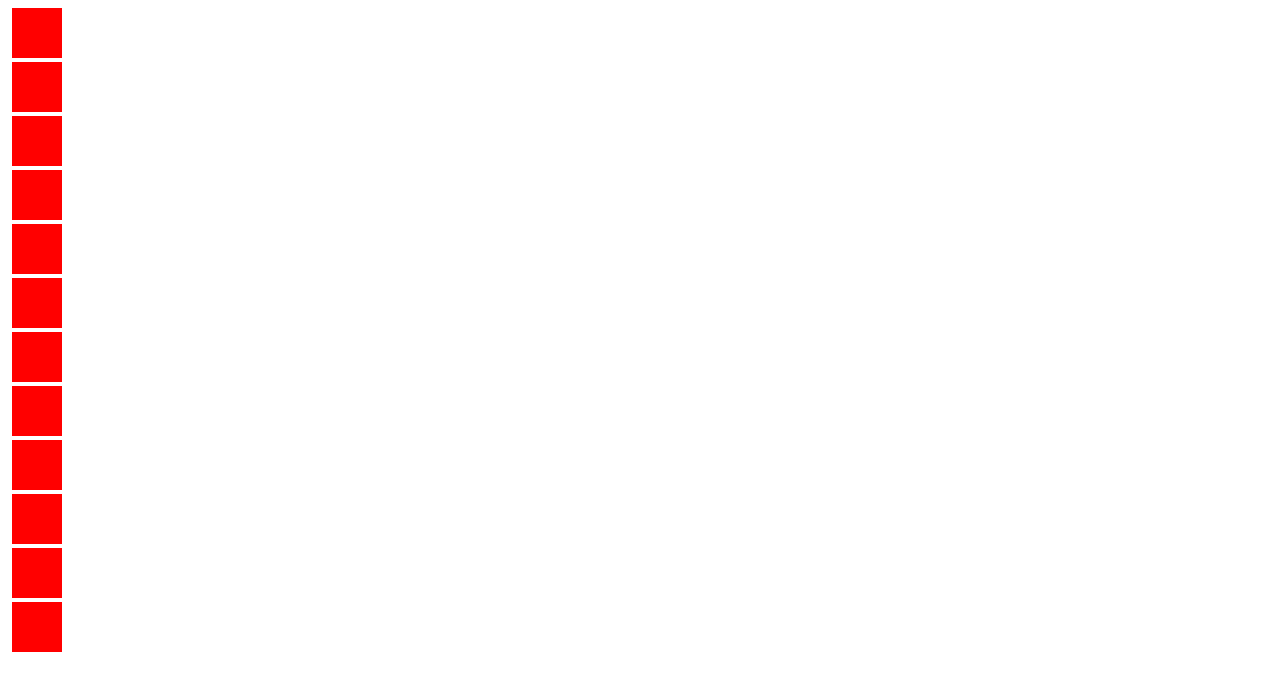
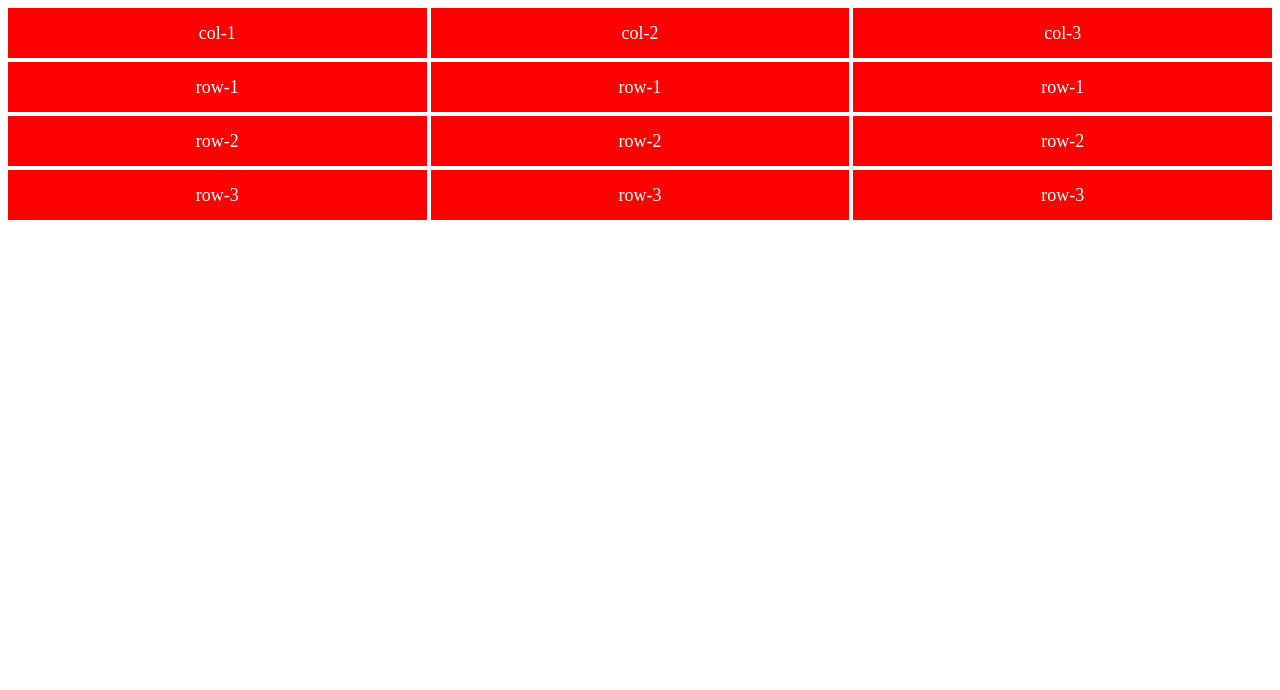
Before and after one commit to daniel-schroeder-dev/responsive-tables, a website: page index.html in a window 1280 px wide. Drawn offline with Linux system fonts and the light colour scheme.

Commit message:
Add some dummy content in the markup, setup media-queries.

```diff
--- a/index.html
+++ b/index.html
@@ -9,18 +9,24 @@
 <body>
 
   <main>
-    <div class=""></div>
-    <div class=""></div>
-    <div class=""></div>
-    <div class=""></div>
-    <div class=""></div>
-    <div class=""></div>
-    <div class=""></div>
-    <div class=""></div>
-    <div class=""></div>
-    <div class=""></div>
-    <div class=""></div>
-    <div class=""></div>
+    <div class="">col-1</div>
+    <div class="">col-2</div>
+    <div class="">col-3</div>
+    <div class="">row-1</div>
+    <div class="">row-1</div>
+    <div class="">row-1</div>
+    <div class="">row-2</div>
+    <div class="">row-2</div>
+    <div class="">row-2</div>
+    <div class="">row-3</div>
+    <div class="">row-3</div>
+    <div class="">row-3</div>
+    <div class="hide-large-screens"></div>
+    <div class="hide-large-screens"></div>
+    <div class="hide-large-screens"></div>
+    <div class="hide-large-screens"></div>
+    <div class="hide-large-screens"></div>
+    <div class="hide-large-screens"></div>
   </main>
 
 <script type="text/javascript" src="main.js"></script>
--- a/style.css
+++ b/style.css
@@ -6,9 +6,36 @@ html {
   box-sizing: inherit;
 }
 
+main {
+  display: grid;
+  grid-template-columns: 1fr 1fr 1fr;
+  grid-column-gap: 4px;
+  grid-row-gap: 4px;
+}
+
 div {
-  width: 50px;
+  width: 100%;
   height: 50px;
   background-color: red;
-  margin: 4px;
+  display: flex;
+  align-items: center;
+  justify-content: center;
+  font-size: 18px;
+  color: white;
 }
+
+.hide-large-screens {
+  display: none;
+}
+
+@media screen and (max-width: 750px) {
+
+  main {
+    grid-template-columns: 1fr 1fr;
+  }
+
+  .hide-large-screens {
+    display: block;
+  }
+
+}
```
